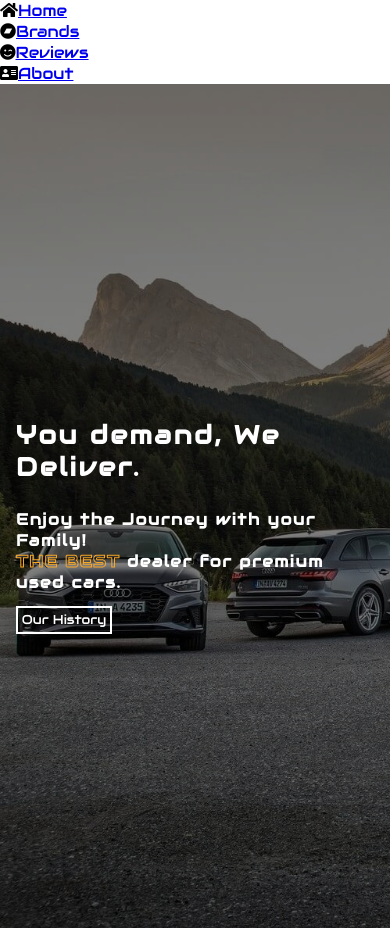
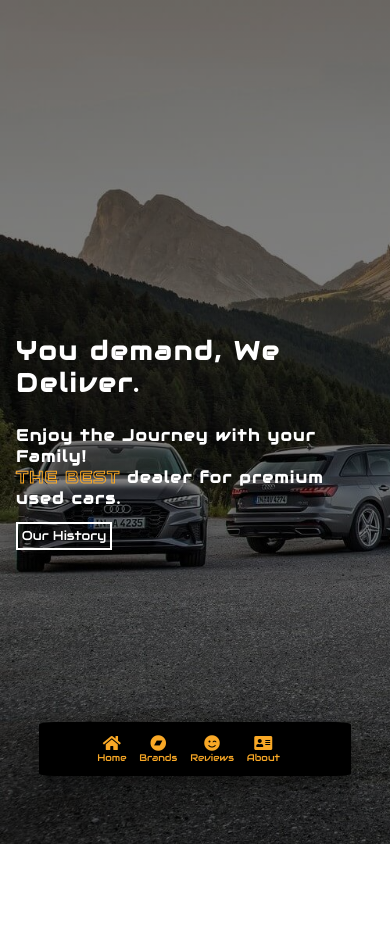
Before and after one commit to Pratitb/kbmCars, a plain HTML site: page index.html in a window 390 px wide. Shown: the top 928 px of the page. Drawn offline with nearby package versions, Linux system fonts and the light colour scheme.

Commit message:
Add files via upload

```diff
--- a/css/_footer.scss
+++ b/css/_footer.scss
@@ -4,7 +4,7 @@
     align-items: center;
     flex-wrap: wrap;
     background: #000;
-    min-height: 5vh;
-    padding: 1em;
+    min-height: 10vh;
+    padding: 0.8em;
     color: #fff;
 }
--- a/css/_responsive.scss
+++ b/css/_responsive.scss
@@ -1,4 +1,43 @@
 @media(min-width:320px) and (max-width:767px){
+    .mobile-menu-wrap{
+        position: fixed;
+        width: 80%;
+        left: 50%;
+        transform: translate(-50%);
+        display: flex;
+        justify-content: center;
+        align-items: center;
+        background: #000;
+        padding: 0.8em 0.8em;
+        bottom: 8%;
+        border-radius: 5%;
+        z-index: 10000;
+        box-shadow: 0 19px 38px rgba(0,0,0,0.3), 0 15px 12px rgba(0,0,0,0.22);
+
+        .mobile-menu{
+            display: flex;
+            justify-content: space-evenly;
+            align-items: center;
+
+            .buttons{
+                display: flex;
+                flex-direction: column;
+                align-items: center;
+                justify-content: space-evenly;
+                margin-right: 0.8em;
+                font-size: 1em;
+                i{
+                    color: $gold-color;
+                }
+                a{
+                    color: $gold-color;
+                    text-decoration: none;
+                    font-size: 0.6em;
+                    font-weight: 500;
+                }
+            }
+        }
+    }
     header{
         display: none;
     }
--- a/css/main.scss
+++ b/css/main.scss
@@ -18,6 +18,11 @@
 }
 body {
   font-family: "Audiowide", cursive;
+}
+@media(min-width:768px){
+  .mobile-menu-wrap{
+    display: none;
+  }
 }
 @media (min-width: 768px) {
   .heading {
```
Also changed, not shown: css/main.css, 1 other file.
